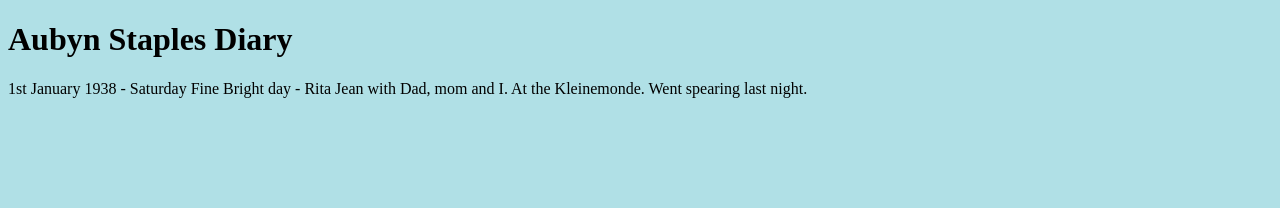
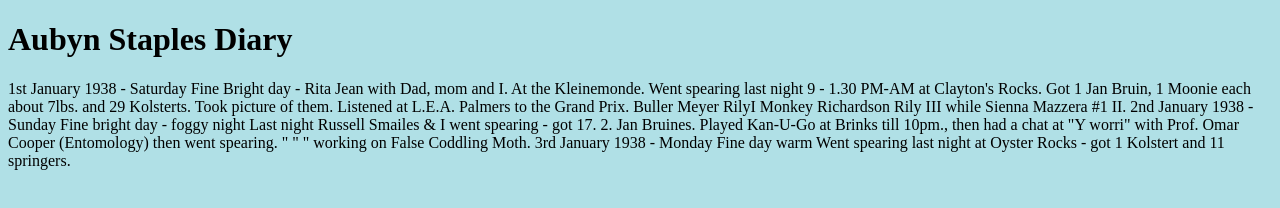
Before and after one commit to Skaffen1/AubynStaples, a plain HTML site: page index.html in a window 1280 px wide. Drawn offline with Linux system fonts and the light colour scheme.

Commit message:
Update index.html

```diff
--- a/index.html
+++ b/index.html
@@ -1,8 +1,26 @@
 <!DOCTYPE html>
 <html>
 <body style="background-color:powderblue;">
+
 <H1>Aubyn Staples Diary</H1>
+
 1st January 1938 - Saturday
 Fine Bright day - Rita Jean with Dad, mom and I.
-At the Kleinemonde. Went spearing last night.
+  At the Kleinemonde. Went spearing last night 9 - 1.30 PM-AM at Clayton's Rocks.
+  Got 1 Jan Bruin, 1 Moonie each about 7lbs. and 29 Kolsterts. Took picture of them.
+  Listened at L.E.A. Palmers to the Grand Prix. Buller Meyer RilyI
+  Monkey Richardson Rily III while Sienna Mazzera #1 II.
+
+2nd January 1938 - Sunday
+Fine bright day - foggy night
+  Last night Russell Smailes & I went spearing - got 17. 2. Jan Bruines.
+  Played  Kan-U-Go at Brinks till 10pm., then had a chat at "Y worri" with
+  Prof. Omar Cooper (Entomology) then went spearing.
+  "     "     "     working on False Coddling Moth.
+
+3rd January 1938 - Monday
+Fine day warm
+  Went spearing last night at Oyster Rocks - got
+  1 Kolstert and 11 springers.
+
 </html>
```
